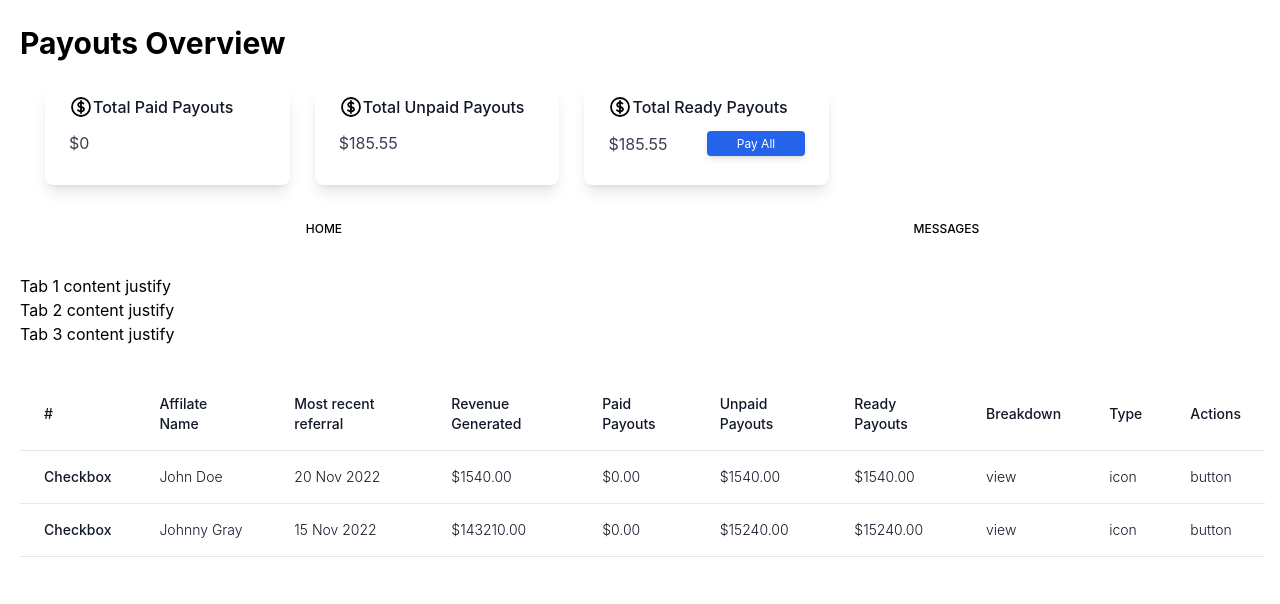
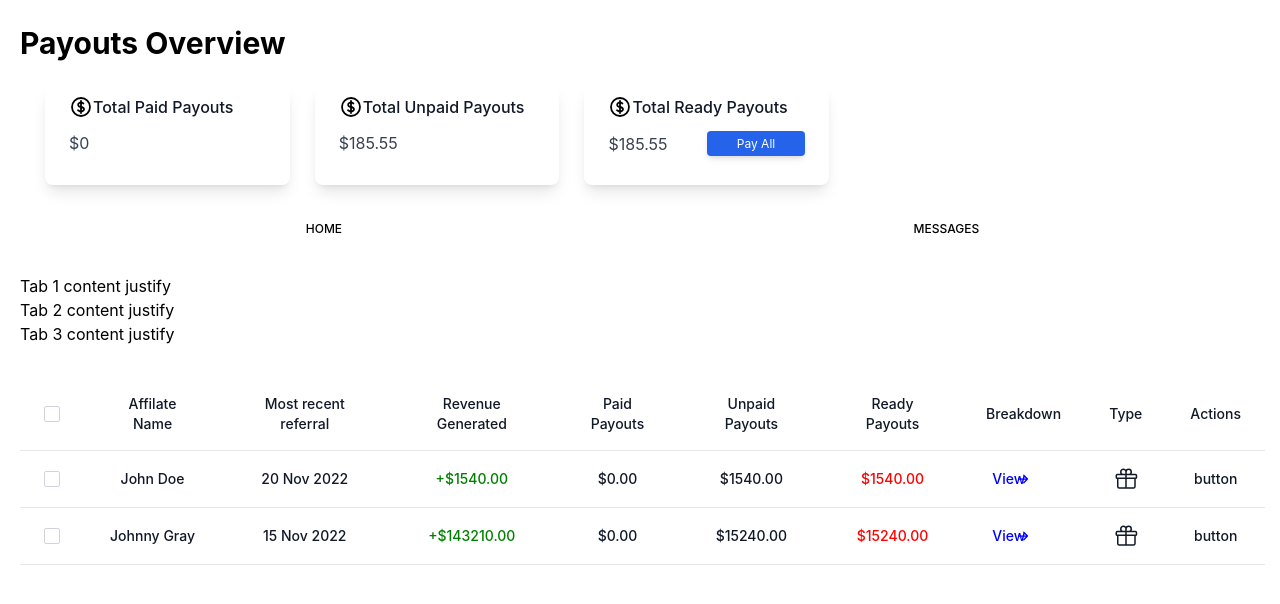
Before and after one commit to DevOps242/payout-page, a React (Create React App) app: page / in a window 1280 px wide. Shown: the top 604 px of the page. Built offline with nearby package versions, Linux system fonts and the light colour scheme.

Commit message:
Update: Table UI

```diff
--- a/src/components/Table/Table.js
+++ b/src/components/Table/Table.js
@@ -8,35 +8,88 @@ const Table = ({ data }) => {
   if (data.length > 0) {
     displayData = data.map((affilate) => {
       return (
-        <tr class="bg-white border-b transition duration-300 ease-in-out hover:bg-gray-100">
-          <td class="px-6 py-4 whitespace-nowrap text-sm font-medium text-gray-900">
-            Checkbox
+        <tr
+          className="bg-white border-b transition duration-300 ease-in-out hover:bg-gray-100"
+          key={affilate.id}
+        >
+          <td className="px-6 py-4 whitespace-nowrap text-sm font-medium text-gray-900">
+            <div className="flex justify-center">
+              <div>
+                <div className="form-check">
+                  <input
+                    className="form-check-input appearance-none h-4 w-4 border border-gray-300 rounded-sm bg-white checked:bg-blue-600 checked:border-blue-600 focus:outline-none transition duration-200 my-1 align-top bg-no-repeat bg-center bg-contain float-left cursor-pointer"
+                    type="checkbox"
+                    value=""
+                    id="flexCheckDefault3"
+                  />
+                </div>
+              </div>
+            </div>
           </td>
-          <td class="text-sm text-gray-900 font-light px-6 py-4 whitespace-nowrap">
+          <td className="text-sm text-gray-900 font-light px-6 py-4 whitespace-nowrap text-center">
             {affilate.affilateName}
           </td>
-          <td class="text-sm text-gray-900 font-light px-6 py-4 whitespace-nowrap">
+          <td className="text-sm text-gray-900 font-light px-6 py-4 whitespace-nowrap text-center">
             {affilate.recentDate}
           </td>
-          <td class="text-sm text-gray-900 font-light px-6 py-4 whitespace-nowrap">
-            ${convertPenniesToDollars(affilate.revenueGen)}
+          <td className="table-revenue-generated-text text-sm text-gray-900 font-light px-6 py-4 whitespace-nowrap text-center">
+            +${convertPenniesToDollars(affilate.revenueGen)}
           </td>
-          <td class="text-sm text-gray-900 font-light px-6 py-4 whitespace-nowrap">
+          <td className="text-sm text-gray-900 font-light px-6 py-4 whitespace-nowrap text-center">
             ${convertPenniesToDollars(affilate.paidPayout)}
           </td>
-          <td class="text-sm text-gray-900 font-light px-6 py-4 whitespace-nowrap">
+          <td className="text-sm text-gray-900 font-light px-6 py-4 whitespace-nowrap text-center">
             ${convertPenniesToDollars(affilate.unpaidPayout)}
           </td>
-          <td class="text-sm text-gray-900 font-light px-6 py-4 whitespace-nowrap">
+          <td className="table-ready-payout-text text-sm text-gray-900 font-light px-6 py-4 whitespace-nowrap text-center">
             ${convertPenniesToDollars(affilate.readyPayout)}
           </td>
-          <td class="text-sm text-gray-900 font-light px-6 py-4 whitespace-nowrap">
-            view
+          <td className="text-sm text-gray-900 font-light px-6 py-4 whitespace-nowrap text-center">
+            <div className="table-view-button-container container mx-auto">
+              <a href="" target="_blank">
+                <div className="flex justify-center">
+                  <div className="flex-none w-1/3 ">
+                    <p className="table-view-button-text">View</p>
+                  </div>
+                  <div className="flex-none w-1/2">
+                    <span>
+                      <svg
+                        xmlns="http://www.w3.org/2000/svg"
+                        fill="none"
+                        viewBox="0 0 24 24"
+                        strokeWidth={2.5}
+                        stroke="blue"
+                        className="w-3 h-5"
+                      >
+                        <path
+                          strokeLinecap="round"
+                          strokeLinejoin="round"
+                          d="M13.5 4.5L21 12m0 0l-7.5 7.5M21 12H3"
+                        />
+                      </svg>
+                    </span>
+                  </div>
+                </div>
+              </a>
+            </div>
           </td>
-          <td class="text-sm text-gray-900 font-light px-6 py-4 whitespace-nowrap">
-            icon
+          <td className="text-sm text-gray-900 font-light px-6 py-4 whitespace-nowrap flex justify-center">
+            <svg
+              xmlns="http://www.w3.org/2000/svg"
+              fill="none"
+              viewBox="0 0 24 24"
+              strokeWidth={1.5}
+              stroke="currentColor"
+              className="w-6 h-6"
+            >
+              <path
+                strokeLinecap="round"
+                strokeLinejoin="round"
+                d="M21 11.25v8.25a1.5 1.5 0 01-1.5 1.5H5.25a1.5 1.5 0 01-1.5-1.5v-8.25M12 4.875A2.625 2.625 0 109.375 7.5H12m0-2.625V7.5m0-2.625A2.625 2.625 0 1114.625 7.5H12m0 0V21m-8.625-9.75h18c.621 0 1.125-.504 1.125-1.125v-1.5c0-.621-.504-1.125-1.125-1.125h-18c-.621 0-1.125.504-1.125 1.125v1.5c0 .621.504 1.125 1.125 1.125z"
+              />
+            </svg>
           </td>
-          <td class="text-sm text-gray-900 font-light px-6 py-4 whitespace-nowrap">
+          <td className="text-sm text-gray-900 font-light px-6 py-4 whitespace-nowrap text-center">
             button
           </td>
         </tr>
@@ -46,77 +99,88 @@ const Table = ({ data }) => {
 
   return (
     <>
-      <div className="table-container">
-        <div class="flex flex-col">
-          <div class="overflow-x-auto sm:-mx-6 lg:-mx-8">
-            <div class="py-2 inline-block min-w-full sm:px-6 lg:px-8">
-              <div class="overflow-hidden">
-                <table class="min-w-full">
-                  <thead class="bg-white border-b">
+      <div classNameName="table-container">
+        <div className="flex flex-col">
+          <div className="overflow-x-auto sm:-mx-6 lg:-mx-8">
+            <div className="py-2 inline-block min-w-full sm:px-6 lg:px-8">
+              <div className="overflow-hidden">
+                <table className="min-w-full">
+                  <thead className="bg-white border-b">
                     <tr>
                       <th
                         scope="col"
-                        class="text-sm font-medium text-gray-900 px-6 py-4 text-left"
+                        className="text-sm font-medium text-gray-900 px-6 py-4 text-center"
                       >
-                        #
+                        <div className="flex justify-center">
+                          <div>
+                            <div className="form-check">
+                              <input
+                                className="form-check-input appearance-none h-4 w-4 border border-gray-300 rounded-sm bg-white checked:bg-blue-600 checked:border-blue-600 focus:outline-none transition duration-200 my-1 align-top bg-no-repeat bg-center bg-contain float-left cursor-pointer"
+                                type="checkbox"
+                                value=""
+                                id="flexCheckDefault3"
+                              />
+                            </div>
+                          </div>
+                        </div>
                       </th>
                       <th
                         scope="col"
-                        class="text-sm font-medium text-gray-900 px-6 py-4 text-left"
+                        className="text-sm font-medium text-gray-900 px-6 py-4 text-center"
                       >
                         Affilate Name
                       </th>
                       <th
                         scope="col"
-                        class="text-sm font-medium text-gray-900 px-6 py-4 text-left"
+                        className="text-sm font-medium text-gray-900 px-6 py-4 text-center"
                       >
                         Most recent referral
                       </th>
                       <th
                         scope="col"
-                        class="text-sm font-medium text-gray-900 px-6 py-4 text-left"
+                        className="text-sm font-medium text-gray-900 px-6 py-4 text-center"
                       >
                         Revenue Generated
                       </th>
                       <th
                         scope="col"
-                        class="text-sm font-medium text-gray-900 px-6 py-4 text-left"
+                        className="text-sm font-medium text-gray-900 px-6 py-4 text-center"
                       >
                         Paid Payouts
                       </th>
                       <th
                         scope="col"
-                        class="text-sm font-medium text-gray-900 px-6 py-4 text-left"
+                        className="text-sm font-medium text-gray-900 px-6 py-4 text-center"
                       >
                         Unpaid Payouts
                       </th>
                       <th
                         scope="col"
-                        class="text-sm font-medium text-gray-900 px-6 py-4 text-left"
+                        className="text-sm font-medium text-gray-900 px-6 py-4 text-center"
                       >
                         Ready Payouts
                       </th>
                       <th
                         scope="col"
-                        class="text-sm font-medium text-gray-900 px-6 py-4 text-left"
+                        className="text-sm font-medium text-gray-900 px-6 py-4 text-center"
                       >
                         Breakdown
                       </th>
                       <th
                         scope="col"
-                        class="text-sm font-medium text-gray-900 px-6 py-4 text-left"
+                        className="text-sm font-medium text-gray-900 px-6 py-4 text-center"
                       >
                         Type
                       </th>
                       <th
                         scope="col"
-                        class="text-sm font-medium text-gray-900 px-6 py-4 text-left"
+                        className="text-sm font-medium text-gray-900 px-6 py-4 text-center"
                       >
                         Actions
                       </th>
                     </tr>
                   </thead>
-                  <tbody>{displayData}</tbody>
+                  <tbody className="table-body-text">{displayData}</tbody>
                 </table>
               </div>
             </div>
--- a/src/index.css
+++ b/src/index.css
@@ -19,7 +19,6 @@ code {
 /* Payouts Screen */
 .payout-container {
   margin: 25px 15px 0px 20px;
-  /* background-color: pink; */
 }
 
 .cards-container {
@@ -59,3 +58,32 @@ code {
 .card-button:hover{
 
 }
+
+/* Table Component */
+
+.table-body-text > tr > td{
+  font-weight: 550;
+}
+
+.table-view-button-container{
+  /* background-color: pink; */
+  width: 100%;
+  margin: 0px;
+  padding: 0px;
+}
+
+.table-view-button-container:hover{
+  opacity: .64;
+}
+
+.table-view-button-text {
+  color: blue;
+}
+
+.table-ready-payout-text{
+  color: red;
+}
+
+.table-revenue-generated-text{
+  color: green;
+}
```
